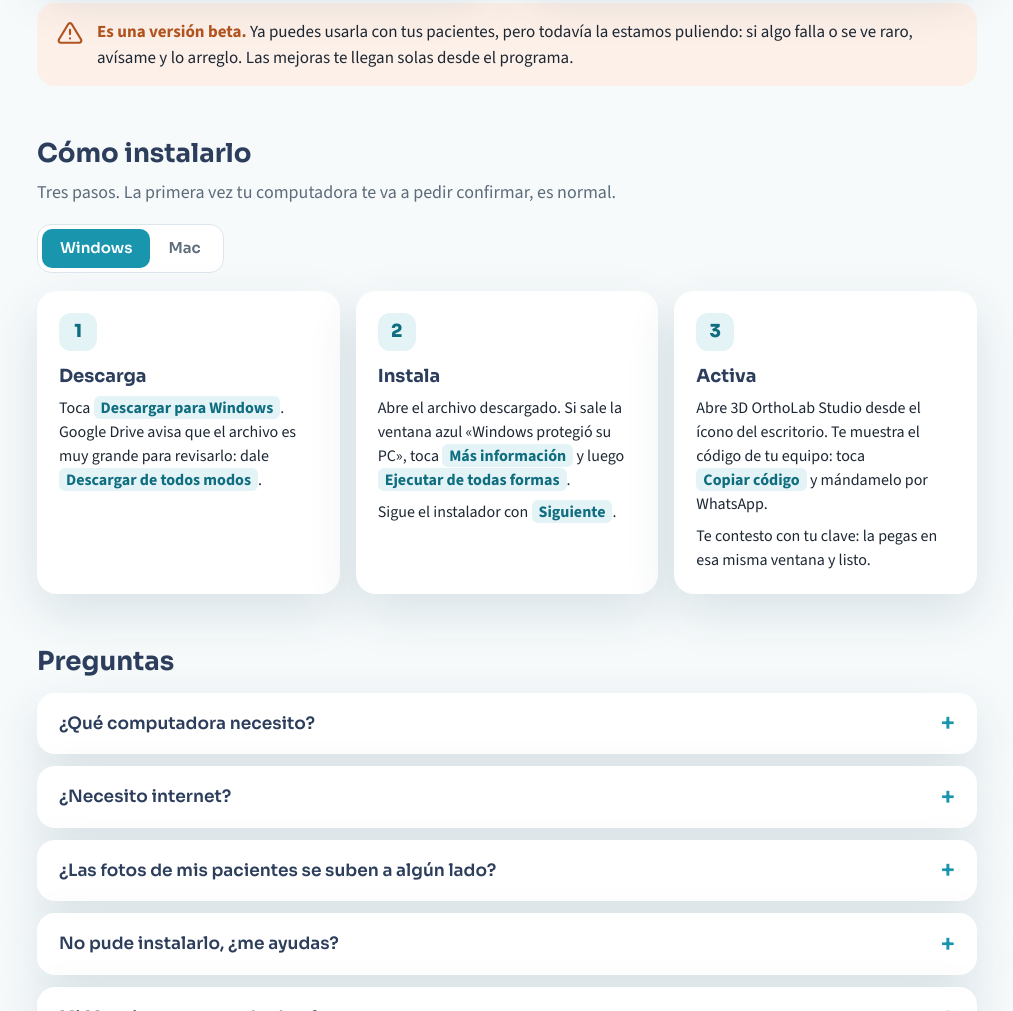
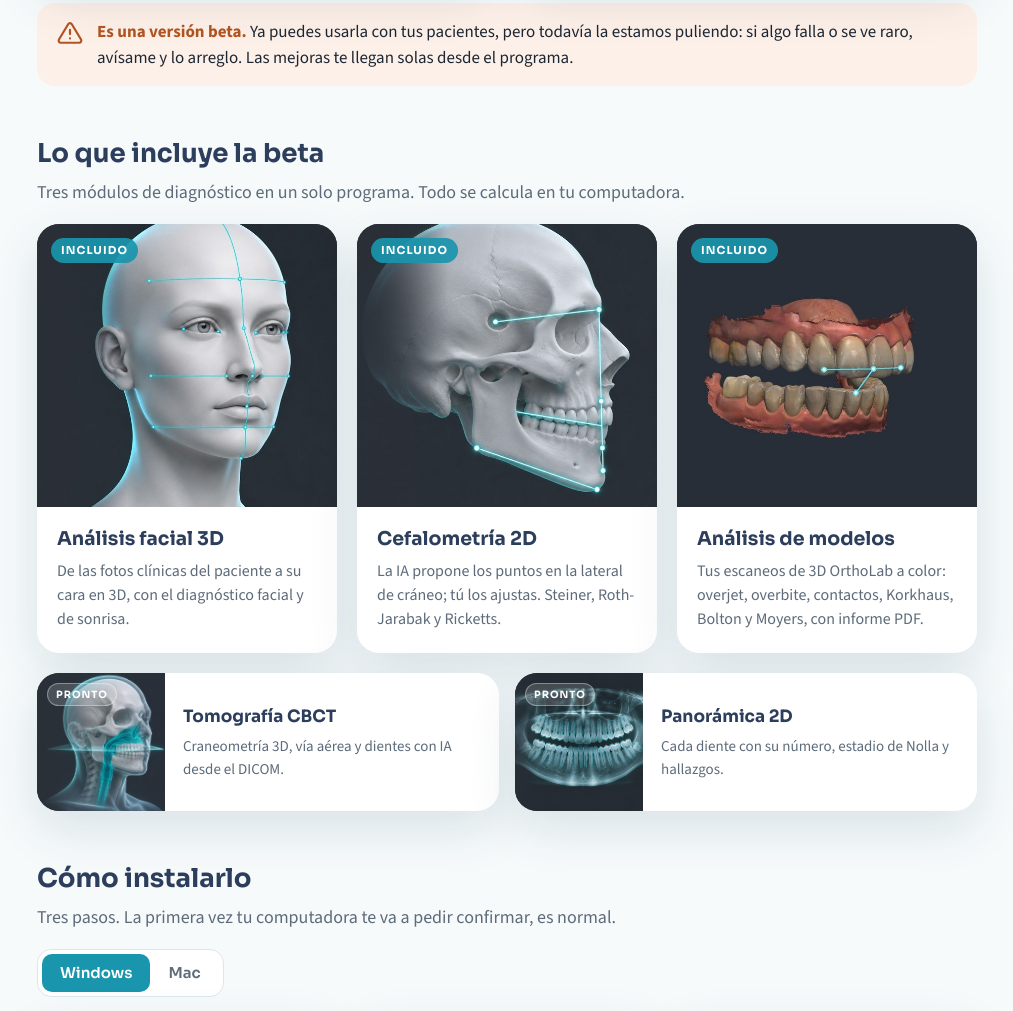
Before and after one commit to miriamlastra93/3d-ortholab-actualizaciones, a plain HTML site: page index.html in a window 1280 px wide. Shown: the part 593-1604 px from the top of the page, without its empty margins (133-1146 px from the left). Drawn offline with nearby package versions, Linux system fonts and the light colour scheme.

Commit message:
Renders de los módulos en la página de descargas
Co-Authored-By: Claude Opus 5.5 <noreply@anthropic.com>

```diff
--- a/index.html
+++ b/index.html
@@ -98,6 +98,24 @@ section > p.lead{color:var(--muted);margin-bottom:18px}
 .paso kbd{font-family:inherit;font-weight:700;background:var(--brand-soft);color:var(--brand-ink);padding:1px 7px;border-radius:6px;white-space:nowrap}
 [hidden]{display:none!important}
 
+.modulos{display:grid;grid-template-columns:repeat(3,1fr);gap:20px}
+.mod{background:var(--card);border-radius:22px;box-shadow:var(--shadow);overflow:hidden;display:flex;flex-direction:column}
+.mod figure{background:#2a2e37;aspect-ratio:595/560;overflow:hidden;position:relative}
+.mod img{width:100%;height:100%;object-fit:cover;object-position:center 40%;display:block;transition:transform .5s ease}
+.mod:hover img{transform:scale(1.04)}
+.mod .tag{position:absolute;top:14px;left:14px;font-family:Sora,sans-serif;font-weight:700;font-size:11px;letter-spacing:.1em;
+  text-transform:uppercase;padding:4px 10px;border-radius:999px;background:rgba(25,149,173,.92);color:#fff}
+.mod .txt{padding:18px 20px 22px}
+.mod h4{font-family:Sora,sans-serif;font-weight:700;font-size:19px;color:var(--navy);margin-bottom:6px}
+.mod p{font-size:16px;color:var(--muted)}
+.pronto{display:grid;grid-template-columns:1fr 1fr;gap:16px;margin-top:20px}
+.pronto .mod{flex-direction:row;align-items:stretch}
+.pronto figure{aspect-ratio:auto;width:128px;flex:none}
+.pronto .tag{background:rgba(255,255,255,.16);border:1px solid rgba(255,255,255,.35);top:10px;left:10px;font-size:10px;padding:3px 8px}
+.pronto .txt{padding:16px 18px;align-self:center}
+.pronto h4{font-size:17px}
+.pronto p{font-size:15px}
+
 details{background:var(--card);border-radius:18px;box-shadow:var(--shadow);margin-top:12px}
 summary{cursor:pointer;padding:18px 22px;font-family:Sora,sans-serif;font-weight:600;font-size:17px;color:var(--navy);list-style:none;
   display:flex;justify-content:space-between;align-items:center;gap:12px}
@@ -123,7 +141,9 @@ footer .priv svg{width:18px;height:18px;stroke:var(--brand);fill:none;stroke-wid
   .logo img{width:60px}
   h1{font-size:30px}
   .sub{font-size:17px}
-  .descargas,.pasos{grid-template-columns:1fr}
+  .descargas,.pasos,.modulos,.pronto{grid-template-columns:1fr}
+  .mod figure{aspect-ratio:595/460}
+  .pronto figure{width:104px}
   .descargas{margin-top:30px}
   .so{padding:22px}
   th,td{padding:8px 6px}
@@ -191,6 +211,35 @@ footer .priv svg{width:18px;height:18px;stroke:var(--brand);fill:none;stroke-wid
     <svg viewBox="0 0 24 24" aria-hidden="true"><path d="M12 9v4m0 4h.01M10.3 3.9 1.8 18a2 2 0 0 0 1.7 3h17a2 2 0 0 0 1.7-3L13.7 3.9a2 2 0 0 0-3.4 0Z"/></svg>
     <div><b>Es una versión beta.</b> Ya puedes usarla con tus pacientes, pero todavía la estamos puliendo: si algo falla o se ve raro, avísame y lo arreglo. Las mejoras te llegan solas desde el programa.</div>
   </div>
+
+  <section>
+    <h3>Lo que incluye la beta</h3>
+    <p class="lead">Tres módulos de diagnóstico en un solo programa. Todo se calcula en tu computadora.</p>
+    <div class="modulos">
+      <article class="mod">
+        <figure><img src="modulos/facial.jpg" alt="Cara 3D con las líneas del análisis facial" loading="lazy"><span class="tag">Incluido</span></figure>
+        <div class="txt"><h4>Análisis facial 3D</h4><p>De las fotos clínicas del paciente a su cara en 3D, con el diagnóstico facial y de sonrisa.</p></div>
+      </article>
+      <article class="mod">
+        <figure><img src="modulos/ceph.jpg" alt="Cráneo lateral con trazado cefalométrico" loading="lazy"><span class="tag">Incluido</span></figure>
+        <div class="txt"><h4>Cefalometría 2D</h4><p>La IA propone los puntos en la lateral de cráneo; tú los ajustas. Steiner, Roth-Jarabak y Ricketts.</p></div>
+      </article>
+      <article class="mod">
+        <figure><img src="modulos/modelos.jpg" alt="Modelos dentales 3D a color" loading="lazy"><span class="tag">Incluido</span></figure>
+        <div class="txt"><h4>Análisis de modelos</h4><p>Tus escaneos de 3D OrthoLab a color: overjet, overbite, contactos, Korkhaus, Bolton y Moyers, con informe PDF.</p></div>
+      </article>
+    </div>
+    <div class="pronto">
+      <article class="mod">
+        <figure><img src="modulos/cbct.jpg" alt="Cabeza con vía aérea resaltada en tomografía" loading="lazy"><span class="tag">Pronto</span></figure>
+        <div class="txt"><h4>Tomografía CBCT</h4><p>Craneometría 3D, vía aérea y dientes con IA desde el DICOM.</p></div>
+      </article>
+      <article class="mod">
+        <figure><img src="modulos/pano.jpg" alt="Radiografía panorámica" loading="lazy"><span class="tag">Pronto</span></figure>
+        <div class="txt"><h4>Panorámica 2D</h4><p>Cada diente con su número, estadio de Nolla y hallazgos.</p></div>
+      </article>
+    </div>
+  </section>
 
   <section>
     <h3>Cómo instalarlo</h3>
```
Also changed, not shown: modulos/cbct.jpg (added), modulos/ceph.jpg (added), modulos/facial.jpg (added), modulos/modelos.jpg (added), modulos/pano.jpg (added).
